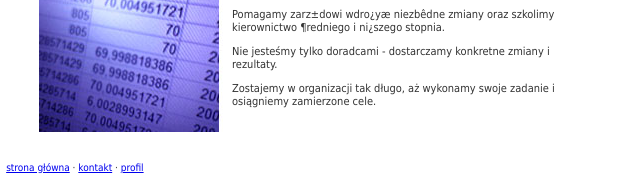
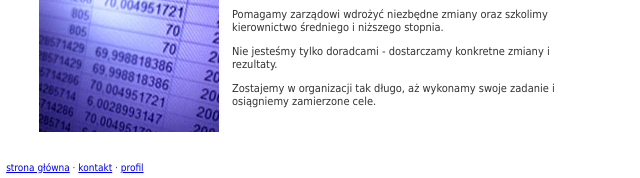
Before and after one commit to staryga/QBA, a plain HTML site: page fakty.html in a window 1280 px wide. Shown: the part 429-607 px from the top of the page, 11-651 px from the left. Drawn offline with Linux system fonts and the light colour scheme.

Commit message:
Update fakty.html

```diff
--- a/fakty.html
+++ b/fakty.html
@@ -221,7 +221,7 @@ background="image-files/navigate_bg1.jpg" align="center">
       <li>Administracja</li>
     </ul>
     <p><img src="image-files/picture_num.jpg" width="190" height="200" align="left">Nasza wartość dodana polega na stworzeniu rozwiązań dostosowanych specjalnie do potrzeb klienta z uwzględnieniem specyfiki organizacji, zasad, kultury pracy i środowiska oraz wdrożenie wypracowanych rozwiązań we wszystkich poziomach organizacji.</p>
-    <p>Pomagamy zarz±dowi wdro¿yæ niezbêdne zmiany oraz szkolimy kierownictwo ¶redniego i ni¿szego stopnia.</p>
+    <p>Pomagamy zarządowi wdrożyć niezbędne zmiany oraz szkolimy kierownictwo średniego i niższego stopnia.</p>
     <p>Nie jesteśmy tylko doradcami - dostarczamy konkretne zmiany i rezultaty.</p>
     <p>Zostajemy w organizacji tak długo, aż wykonamy swoje zadanie i osiągniemy zamierzone cele.</p>
 </blockquote>  <p><br>
```
